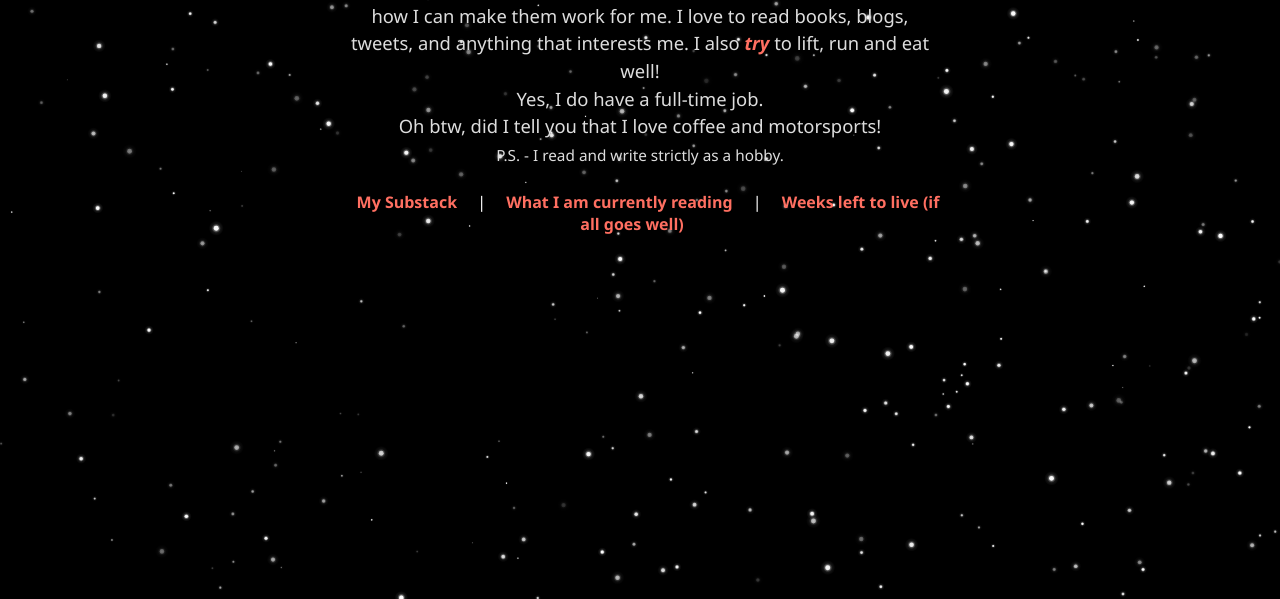
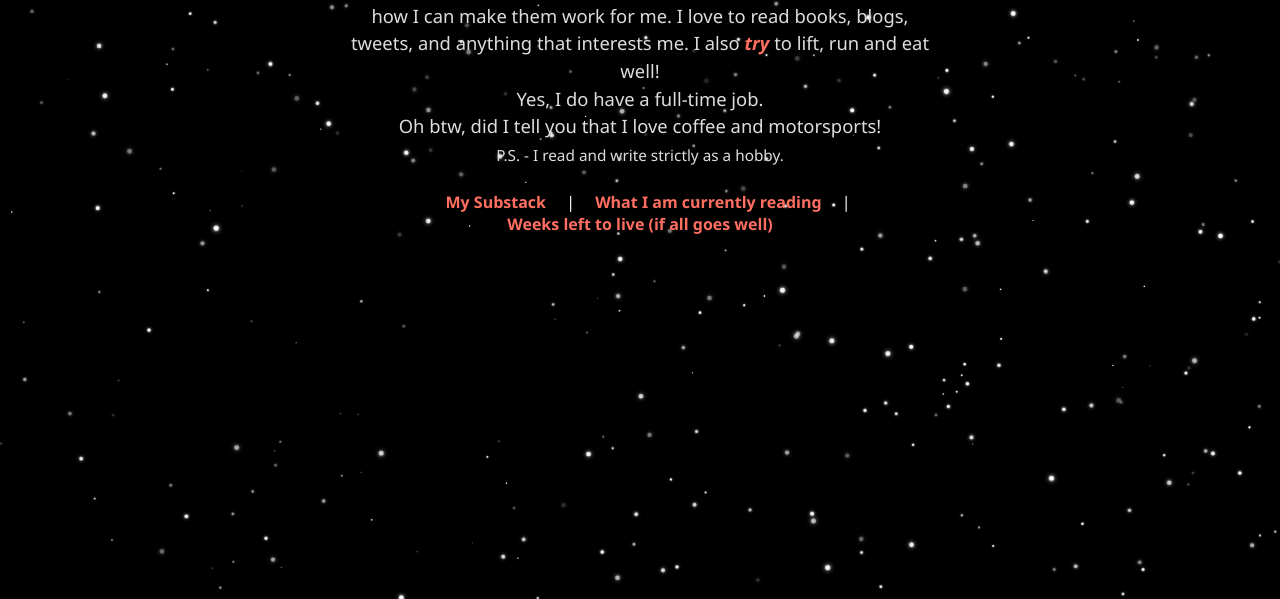
Before and after one commit to heyprateek46/hey_prateek_website, a plain HTML site: page index.html in a window 1280 px wide. Shown: the part 201-800 px from the top of the page. Drawn offline with Linux system fonts and the light colour scheme.

Commit message:
index.html

```diff
--- a/index.html
+++ b/index.html
@@ -82,7 +82,7 @@
   <div class="links">
   <a href="https://substack.com/@heyprateek" target="_blank" rel="noopener">My Substack</a> |
   <a href="https://fable.co/prateek-sharma-282189154009" target="_blank" rel="noopener">What I am currently reading</a> |
-  <a href="life-calendar.html" target="_blank" rel="noopener">Weeks left to live (if all goes well)</a>
+  <a href="life-calendar.html" target="_blank" rel="noopener"><span style="white-space: nowrap;">Weeks left to live (if all goes well)</span></a>
   </div>
 </div>
 
```
